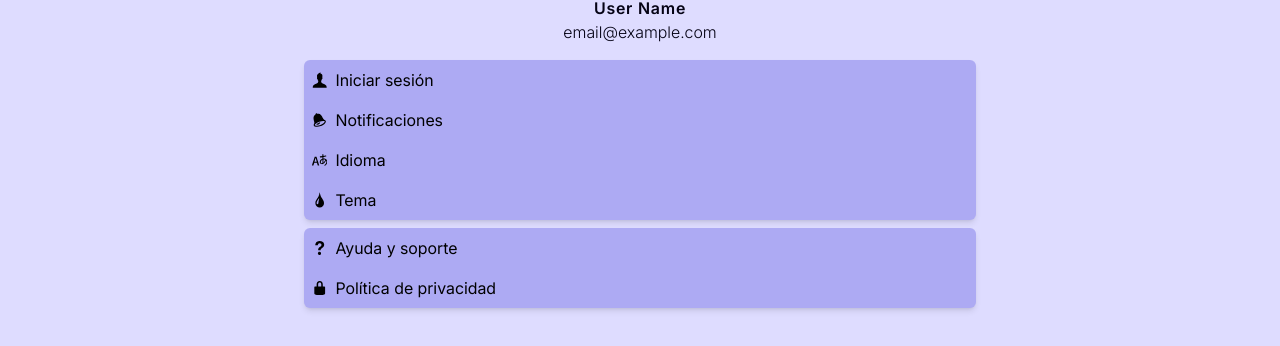
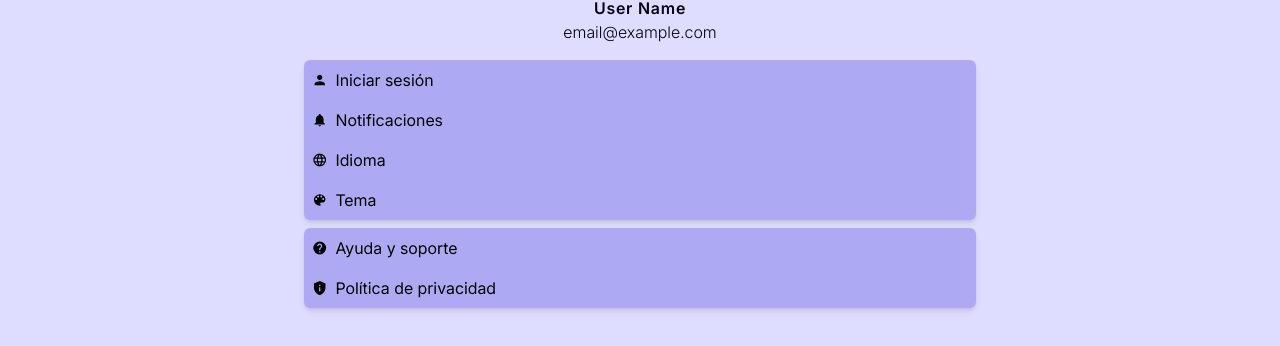
Before and after one commit to AdrielHercules/todolist-frontend, an Angular app: page /user in a window 1280 px wide. Shown: the part 232-578 px from the top of the page. Built offline with nearby package versions, Linux system fonts and the light colour scheme.

Commit message:
Add new icons

```diff
--- a/src/app/shared/icons.ts
+++ b/src/app/shared/icons.ts
@@ -1,3 +1,23 @@
+export const iconsFile = 'assets/g-icons.svg#';
+
+export enum Icons {
+  HOME = 'icon-home',
+  BACK = 'icon-arrow_back',
+  DELETE = 'icon-delete',
+  USER = 'icon-person',
+  CHECK = 'icon-check',
+  SHARE = 'icon-share',
+  EDIT = 'icon-brush',
+
+  NOTIFICATIONS = 'icon-notifications',
+  LANGUAGE = 'icon-language',
+  THEME = 'icon-color_lens',
+  HELP = 'icon-help',
+  PRIVACY = 'icon-privacy_tip',
+  SECURITY = 'icon-lock_outline',
+}
+
+/*
 export const iconsFile = 'assets/symbol-defs.svg#';
 
 export enum Icons {
@@ -15,3 +35,4 @@ export enum Icons {
   HELP = 'icon-help',
   PRIVACY = 'icon-lock',
 }
+*/
```
Also changed, not shown: public/assets/g-icons.svg (added).
